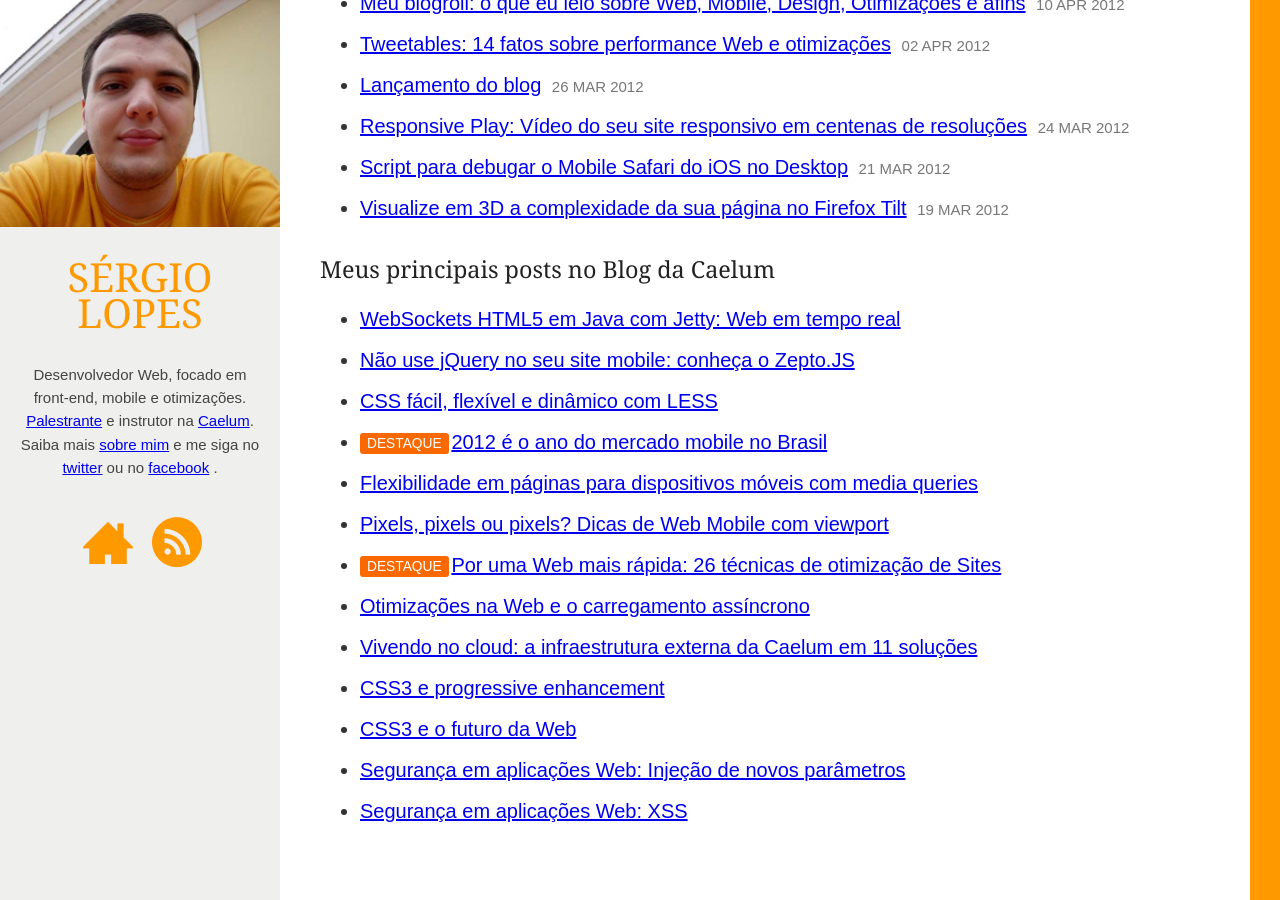
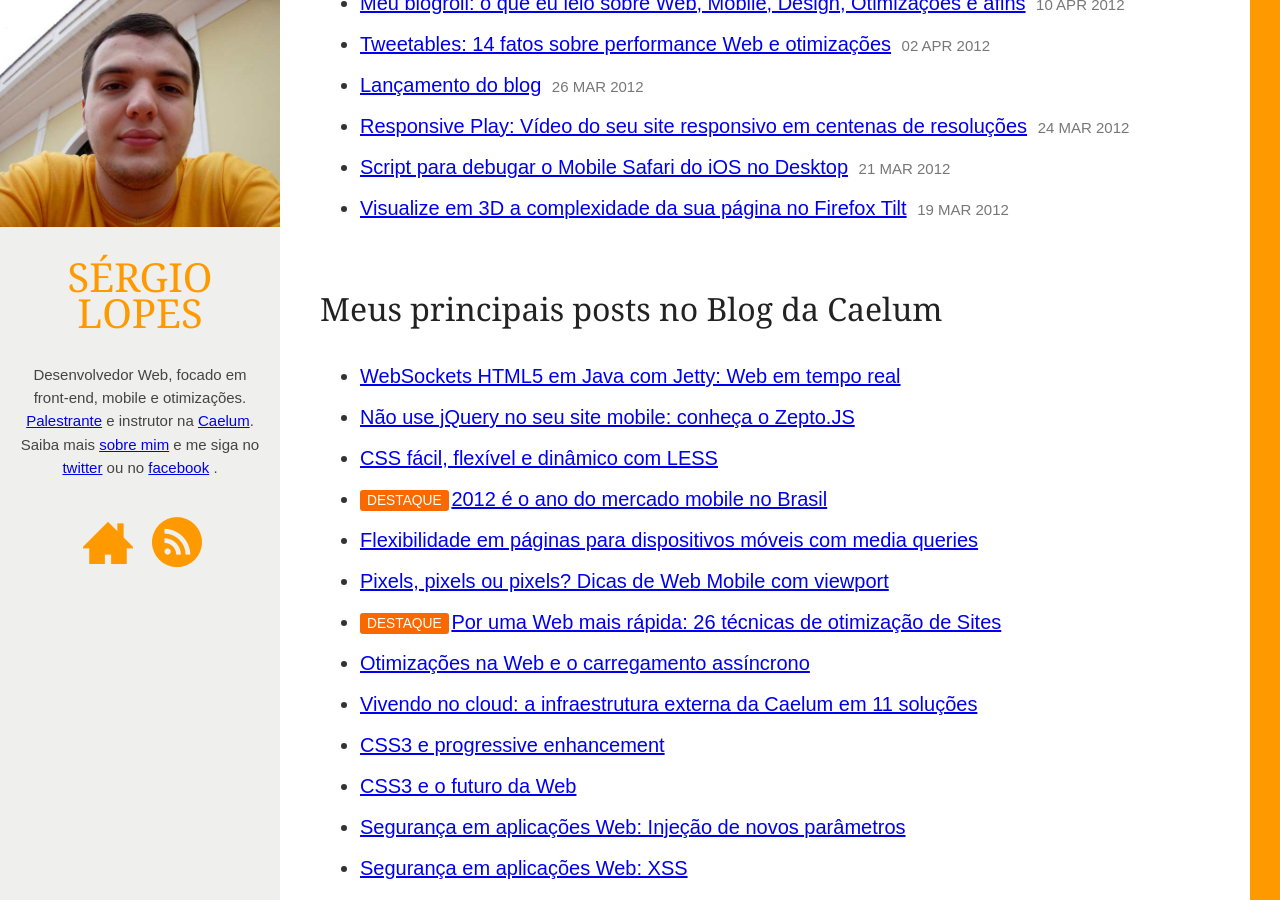
Before and after one commit to robersonupc/blog, a Jekyll site: the page built from index.html, in a window 1280 px wide and 900 px high, scrolled down 1648 px. Built offline with Jekyll 4.4.1, drawn with Linux system fonts in a browser that asks for light colours.

Commit message:
relayout: minors

```diff
--- a/_layouts/base.html
+++ b/_layouts/base.html
@@ -8,12 +8,12 @@
 	{% endif %}
 
 	<!-- Estilos -->
-	<link rel="stylesheet" type="text/css" href="/style.css?10">
+	<link rel="stylesheet" href="/style.css?11">
 	{% if page.layoutcss %}
-		<link rel="stylesheet" type="text/css" href="{{ page.layoutcss }}">
+		<link rel="stylesheet" href="{{ page.layoutcss }}">
 	{% endif %}
 	{% if page.css %}
-		<link rel="stylesheet" type="text/css" href="{{ page.css }}">
+		<link rel="stylesheet" href="{{ page.css }}">
 	{% endif %}
 
 	<!-- inclui head comum, sem assets -->
--- a/_layouts/presentation.html
+++ b/_layouts/presentation.html
@@ -13,7 +13,7 @@ pagetype: blog
 	<link rel="apple-touch-icon" href="/img/palestra/{{ page.slug }}/appicon.png">
 
 	<style>
-	{% include css/syntax.css %}
+	{% include css/code.css %}
 	{% include css/palestra/presentation.css %}
 	</style>
 
--- a/index.html
+++ b/index.html
@@ -19,7 +19,7 @@ ogtype: website
   {% endfor %}
 </ul>
 
-<h3>Meus principais posts no Blog da Caelum</h3>
+<h2>Meus principais posts no Blog da Caelum</h2>
 
 <ul class="posts">
   <li><a href="http://blog.caelum.com.br/websockets-html5-em-java-com-jetty-web-em-tempo-real/">WebSockets HTML5 em Java com Jetty: Web em tempo real</a></li>
```
Also changed, not shown: _posts/2012-12-06-resolucoes-dpi-pixel-ratio-retina.md (+1 -1 lines), 1 other file.
